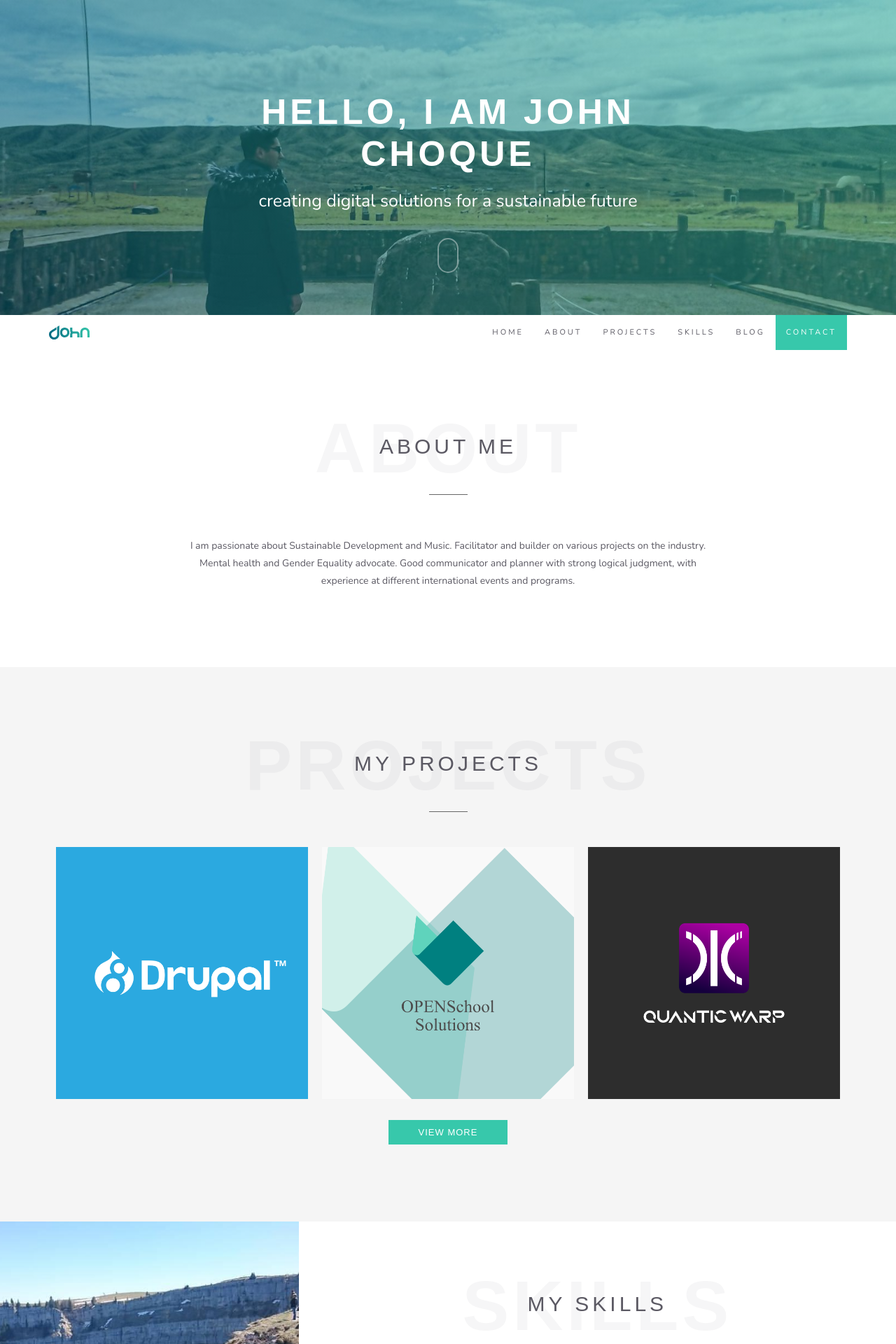
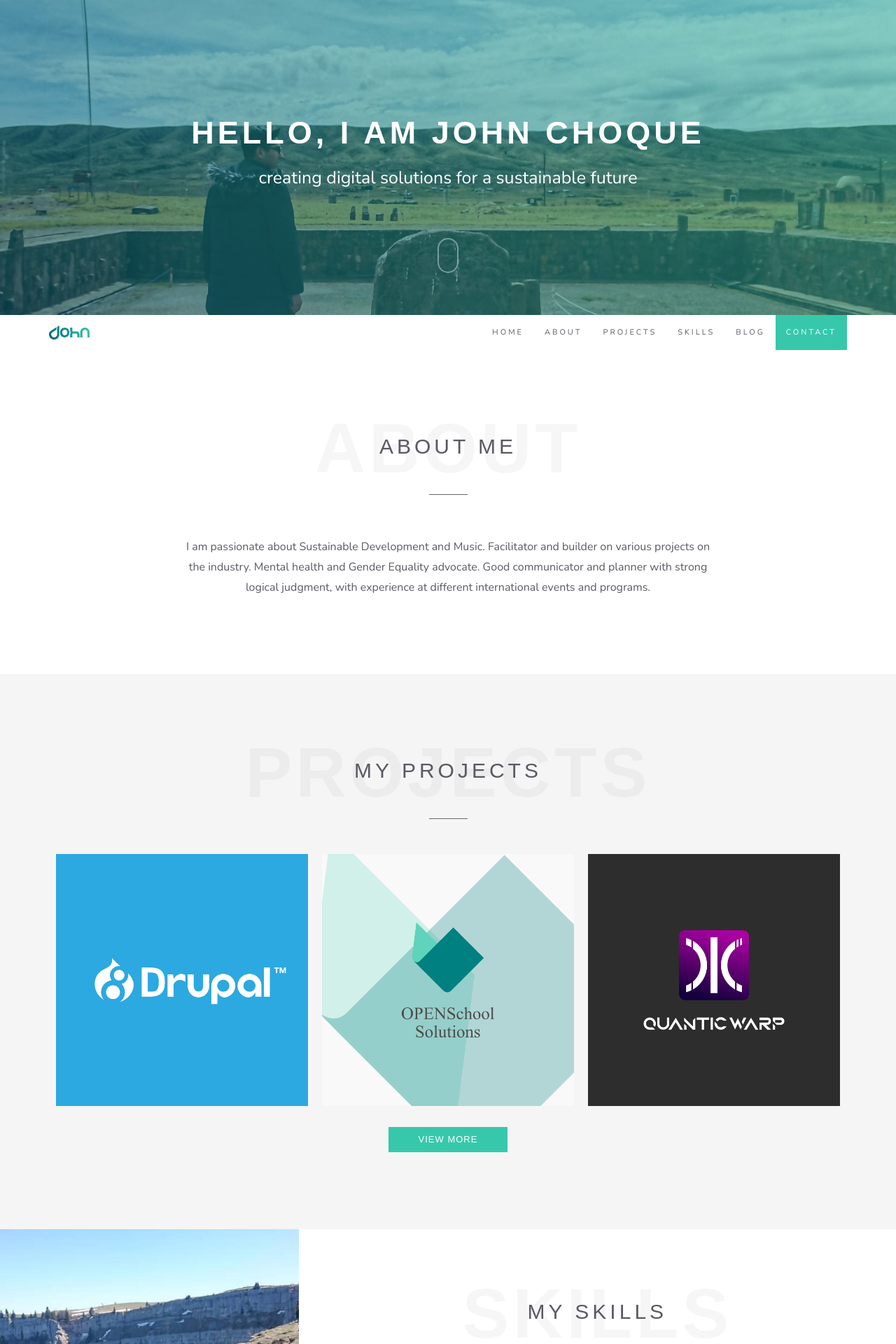
Before and after one commit to thethoughtfulmillennial/thethoughtfulmillennial.github.io, a Jekyll site: the page built from index.html, in a window 1280 px wide. Shown: the top 1920 px of the page at 70% size. Built offline with Jekyll 4.4.1, drawn with Linux system fonts in a browser that asks for light colours; a script that is not in the unit is left out.

Commit message:
Fixinf font sizes.

```diff
--- a/assets/css/style.css
+++ b/assets/css/style.css
@@ -41,7 +41,7 @@
 @import url(https://fonts.googleapis.com/css?family=Nunito:200,300,400,500,600,700,800,900);
 
 body {
-	font: 400 14px/1.8 'Nunito', sans-serif;
+	font: 400 16px/1.8 'Nunito', sans-serif;
 	color: #5b5963;
 	overflow-x: hidden;
 }
@@ -94,7 +94,7 @@ a,
 /*** Typography ***/
 
 h1, h2, h3, h4, h5, h6 {
-	font: 700 50px/1.2 'Poppins', sans-serif;
+	font: 700 45px/1.2 'Poppins', sans-serif;
 	text-transform: uppercase;
 	letter-spacing: 5px;
 	margin: 5px 0 5px;
@@ -107,24 +107,24 @@ h2 {
 }
 
 h3 {
-	font-size: 13px;
+	font-size: 20px;
 	letter-spacing: 1px;
 	margin: 0 0 5px;
 }
 
 h4 {
-	font-size: 12px;
+	font-size: 16px;
 	letter-spacing: 1px;
 }
 
 h5 {
-	font-size: 12px;
+	font-size: 16px;
 	letter-spacing: 1px;
 	font-weight: 400;
 }
 
 h6 {
-	font-size: 11px;
+	font-size: 16px;
 	letter-spacing: 1px;
 	font-weight: 400;
 }
```
